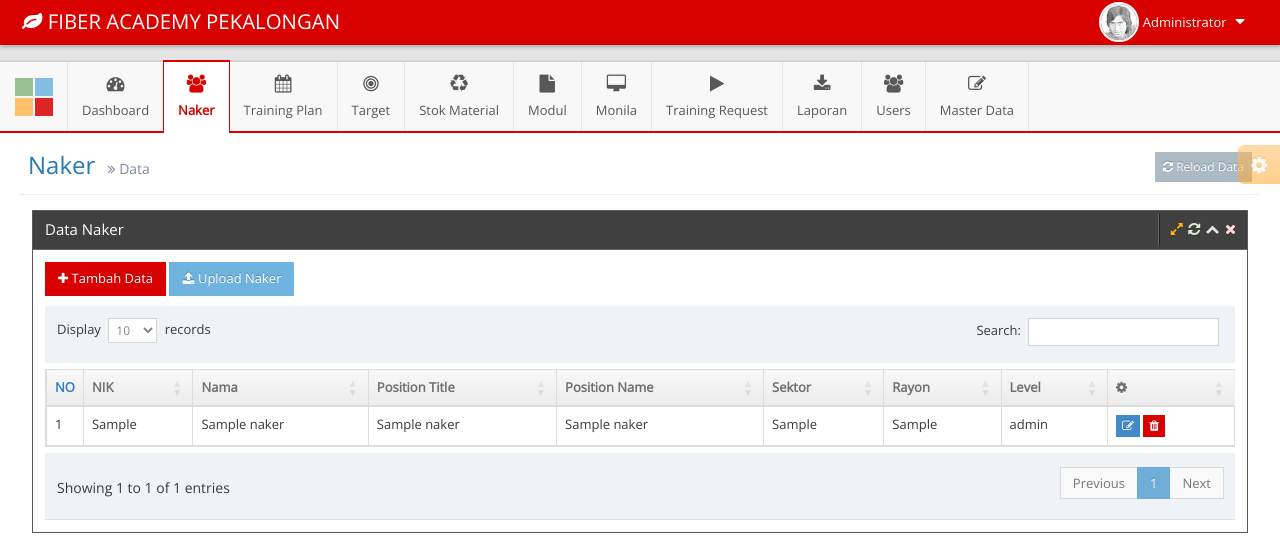
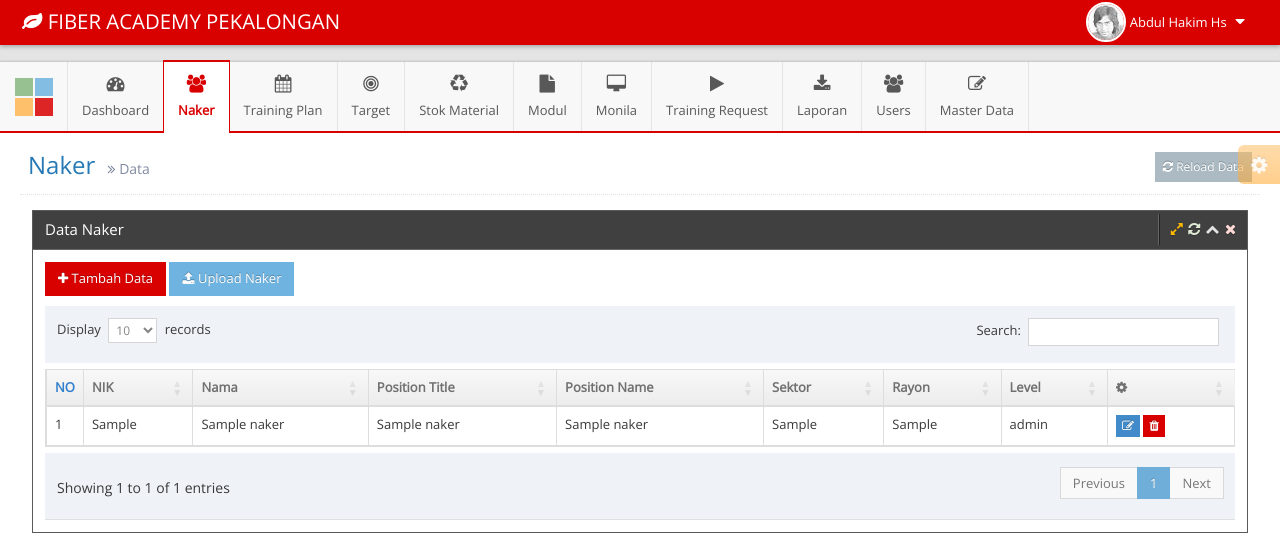
Before and after one commit to abdulhakimhs/mamifa, a CodeIgniter app: page /mamifa/index.php/admin/naker/index in a window 1280 px wide. Shown: the top 559 px of the page. Run offline with CodeIgniter, Linux system fonts and the light colour scheme; a user stored in the database is signed in; tables that the repository leaves empty or names only in its code hold one stand-in row (values such as "Sample post"); some libraries are stand-ins or nearby versions.

Commit message:
Revisi template

```diff
--- a/templates/backend/header.php
+++ b/templates/backend/header.php
@@ -89,10 +89,10 @@
 
             <li class="light-blue dropdown-modal user-min">
               <a data-toggle="dropdown" href="#" class="dropdown-toggle">
-                <img class="nav-user-photo" src="<?= base_url() ?>assets/backend/images/avatars/user.jpg" alt="Jason's Photo" /> Administrator
+                <img class="nav-user-photo" src="<?= base_url() ?>assets/backend/images/avatars/user.jpg" alt="Jason's Photo" /> <?= $this->session->userdata('nama'); ?>
                 <span class="user-info">
                   <small>Welcome,</small>
-                  Administrator
+                  <?= $this->session->userdata('nama'); ?>
                 </span>
 
                 <i class="ace-icon fa fa-caret-down"></i>
--- a/templates/backend/menu.php
+++ b/templates/backend/menu.php
@@ -39,7 +39,7 @@
         </div><!-- /.sidebar-shortcuts -->
 
         <ul class="nav nav-list">
-          <li <?= $this->uri->segment(2) == 'dashboard' ? 'class="hover active"' : 'class="hover"' ?>>
+          <li <?= ($this->uri->segment(2) == 'dashboard') || $this->uri->segment(1) == 'admin' && $this->uri->segment(2) == null ? 'class="hover active"' : 'class="hover"' ?>>
             <a href="<?= site_url('admin/dashboard'); ?>">
               <i class="menu-icon fa fa-tachometer"></i>
               <span class="menu-text"> Dashboard </span>
```
